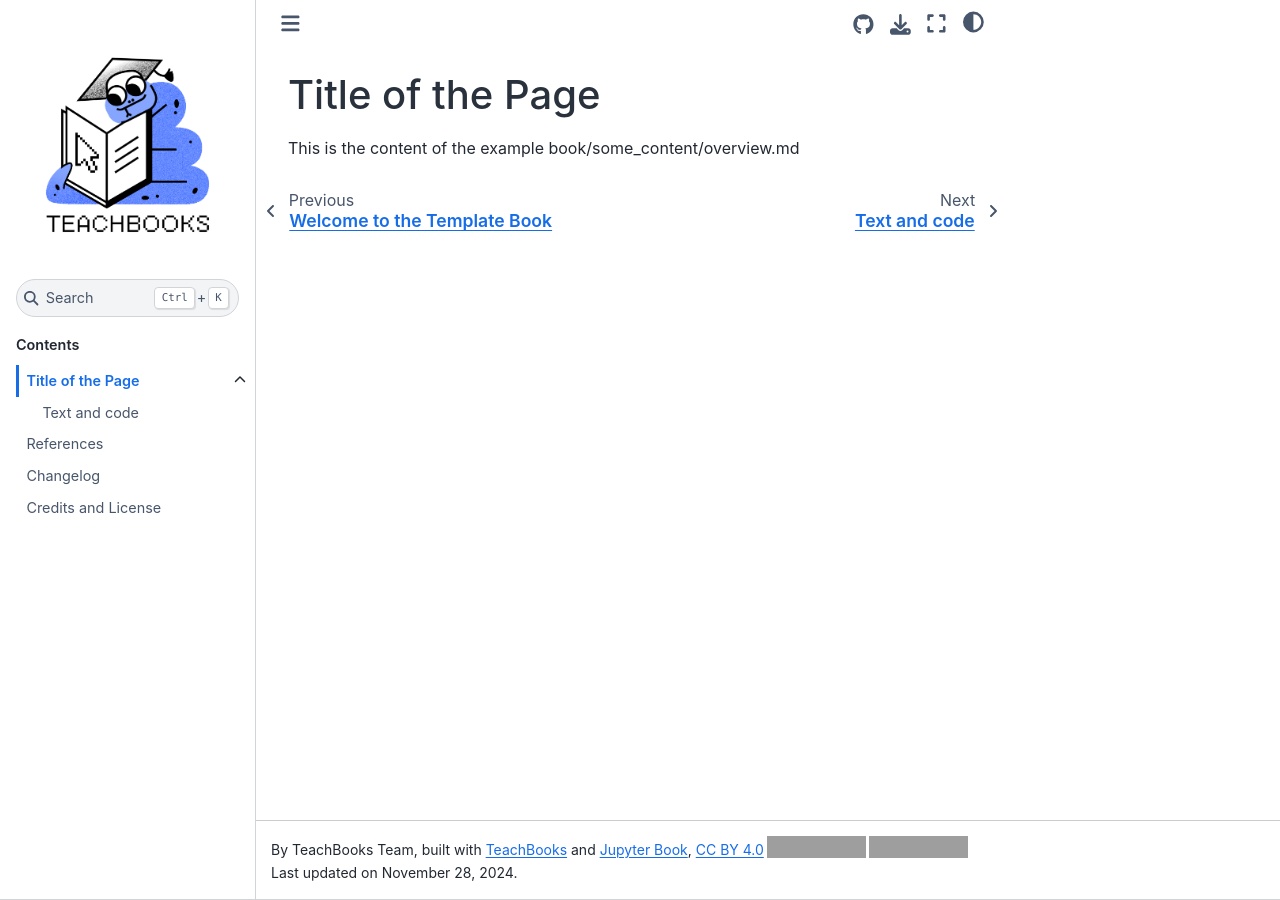
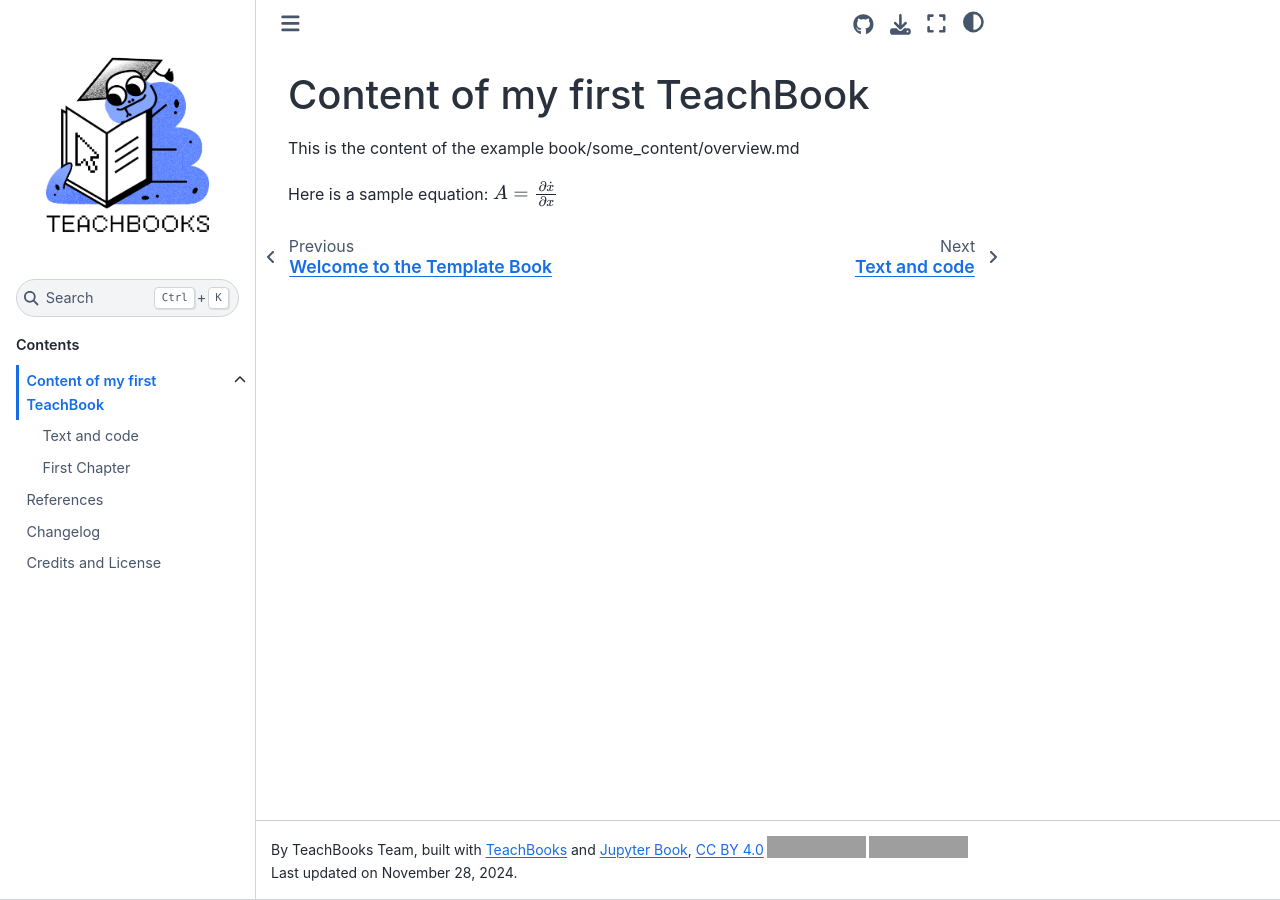
Before and after one commit to gehly/teachbook_example, a Jupyter Book: the page built from book/some_content/overview.md, in a window 1280 px wide. Built offline with Jupyter Book 1.0.4 settings and Sphinx 7.4.7 and the Sphinx Book theme 1.1.4, drawn with Linux system fonts in a browser that asks for light colours; comment, search, counter and statistics services are not loaded; grey boxes are pictures that could not be loaded.

Commit message:
first push from vscode

```diff
--- a/book/_toc.yml
+++ b/book/_toc.yml
@@ -7,6 +7,7 @@ parts:
     - file: some_content/overview.md
       sections:
       - file: some_content/text_and_code.ipynb
+      - file: some_content/newpage.md
     - file: references.md
     - file: changelog.md
     - file: credits.md
--- /dev/null
+++ b/book/some_content/newpage.md
@@ -0,0 +1,3 @@
+# First Chapter
+
+This text goes in the first chapter.
--- a/book/some_content/overview.md
+++ b/book/some_content/overview.md
@@ -1,3 +1,6 @@
-# Title of the Page
+# Content of my first TeachBook
 
 This is the content of the example book/some_content/overview.md
+
+Here is a sample equation:
+$A = \frac{\partial \dot{x}}{\partial x}$
```
